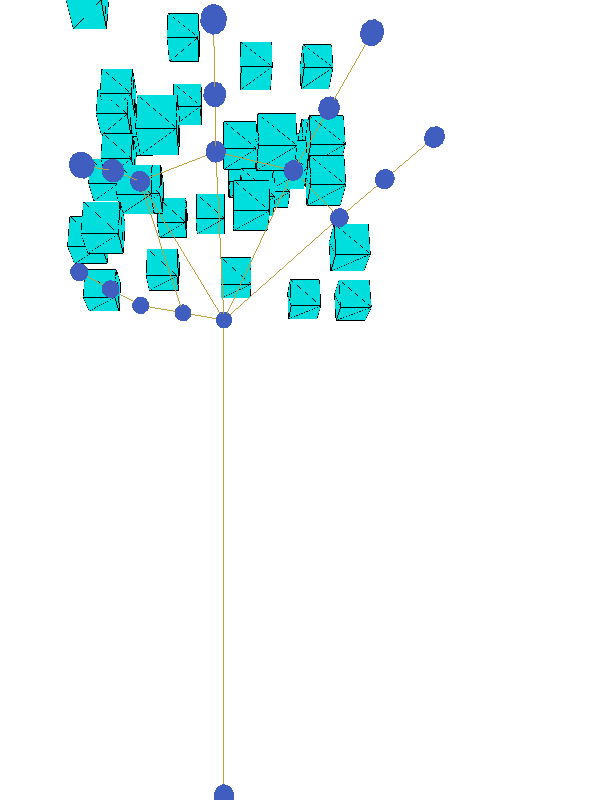
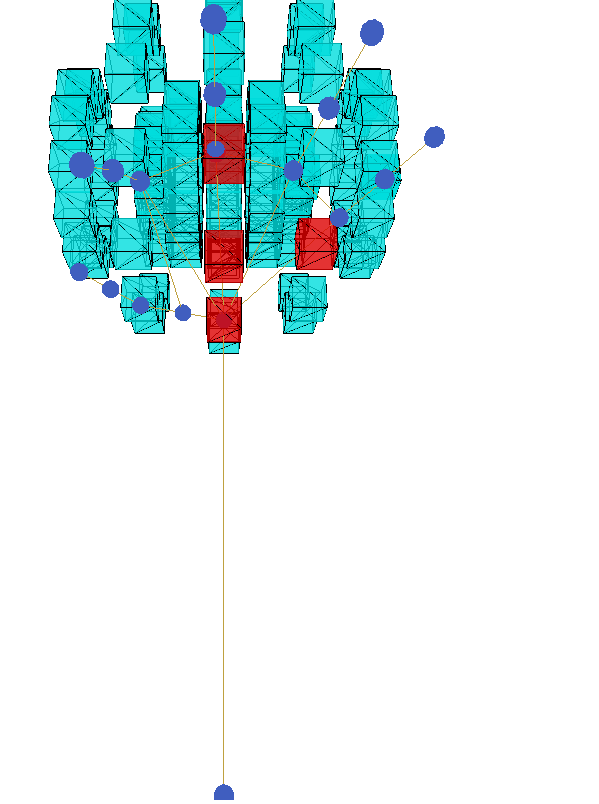
Before and after one commit to mjkaufer/MyoThreeArm, a plain HTML site: page index.html in a window 1280 px wide. Shown: the full height of the page, 416-1015 px from the left. Drawn offline with Linux system fonts and the light colour scheme; animation ran at ten frames a second.

Commit message:
Sphere of cubes

```diff
--- a/index.html
+++ b/index.html
@@ -143,25 +143,55 @@
 				scene.add(new THREE.AmbientLight( 0xdddddd ))
 
 
+
+
 				var cubeSize = 8
-				var cubes = 35
 				cubeGeometry = new THREE.BoxGeometry( cubeSize, cubeSize, cubeSize );
+
+				var dTheta = 30
+				var dPhi = 30
+				var dRho = 20
+
+				var maxTheta = 360
+				var maxPhi = 180
+				var rho0 = 20
+				var maxRho = rho0 + 2 * dRho
 
 
 
-				for(var i = 0; i < cubes; i++){
-					var cubeMaterial = new THREE.MeshLambertMaterial( {color: blueColor} );
+				for(var theta = 0; theta < maxTheta; theta+=dTheta)
+					for(var phi = 0; phi < maxPhi; phi+=dPhi)
+						for(var rho = rho0; rho < maxRho; rho+=dRho){
+
+							var cubeMaterial = new THREE.MeshLambertMaterial( {color: blueColor, opacity: 0.8, transparent: true} );
 							var cube = new THREE.Mesh(cubeGeometry, cubeMaterial)
 
-					cube.position.y += (2 * Math.random() - 1) * cubes
-					cube.position.x += (2 * Math.random()) * cubes + cubes
-					cube.position.z += (2 * Math.random() - 1) * cubes
+							cube.position.x += Math.sin(phi * Math.PI / 180) * Math.cos(theta * Math.PI / 180) * rho + maxRho
+							cube.position.y += Math.sin(phi * Math.PI / 180) * Math.sin(theta * Math.PI / 180) * rho
+							cube.position.z += Math.cos(phi * Math.PI / 180) * rho
 							var wireframeHelper = new THREE.WireframeHelper(cube, 0x000000)
 							wireframeHelper.ignore = true
 
 							collisionGroup.add(wireframeHelper)
 							collisionGroup.add(cube)
 						}
+
+
+
+
+				// for(var i = 0; i < cubes; i++){
+				// 	var cubeMaterial = new THREE.MeshLambertMaterial( {color: blueColor} );
+				// 	var cube = new THREE.Mesh(cubeGeometry, cubeMaterial)
+
+				// 	cube.position.y += (2 * Math.random() - 1) * cubeDistance
+				// 	cube.position.x += (2 * Math.random()) * cubeDistance * 1.25
+				// 	cube.position.z += (2 * Math.random() - 1) * cubeDistance
+				// 	var wireframeHelper = new THREE.WireframeHelper(cube, 0x000000)
+				// 	wireframeHelper.ignore = true
+
+				// 	collisionGroup.add(wireframeHelper)
+				// 	collisionGroup.add(cube)
+				// }
 
 
 				scene.add(collisionGroup)
```
Lines whose indentation alone changed are shown as unchanged.
